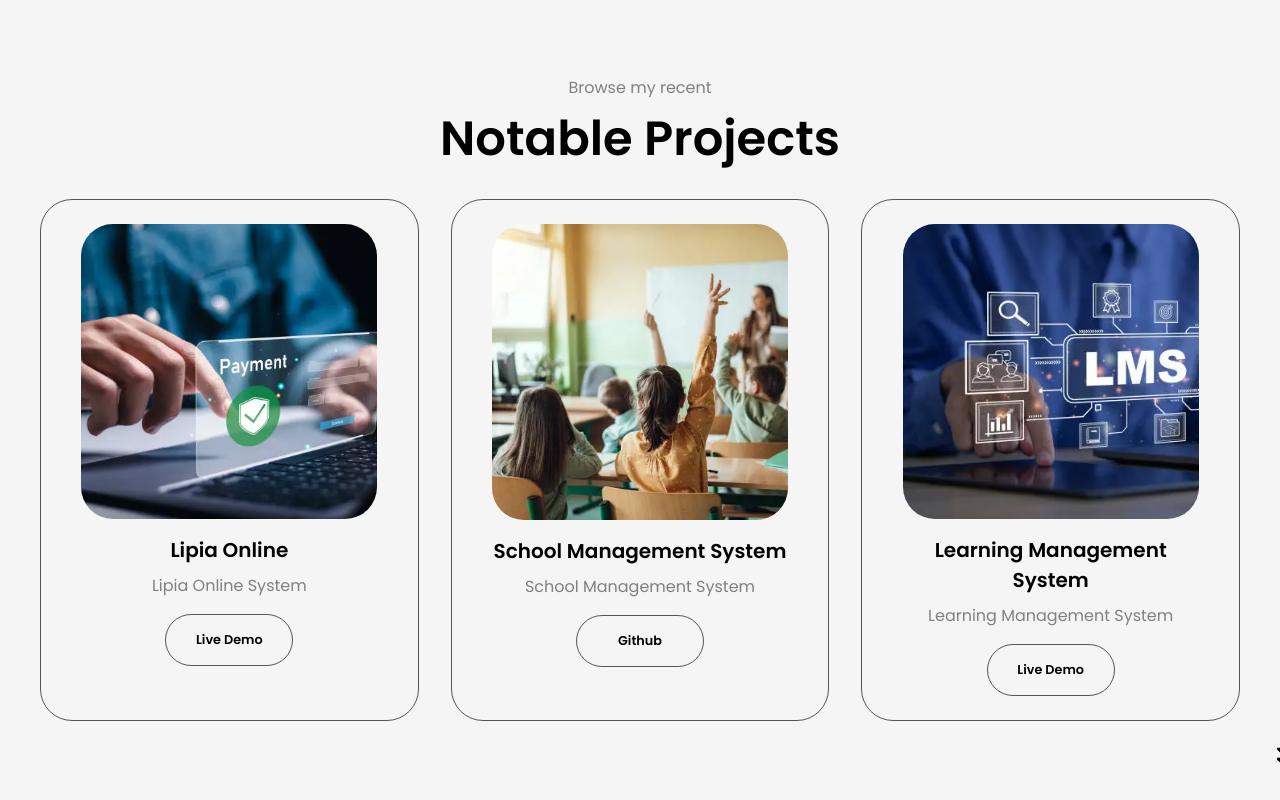
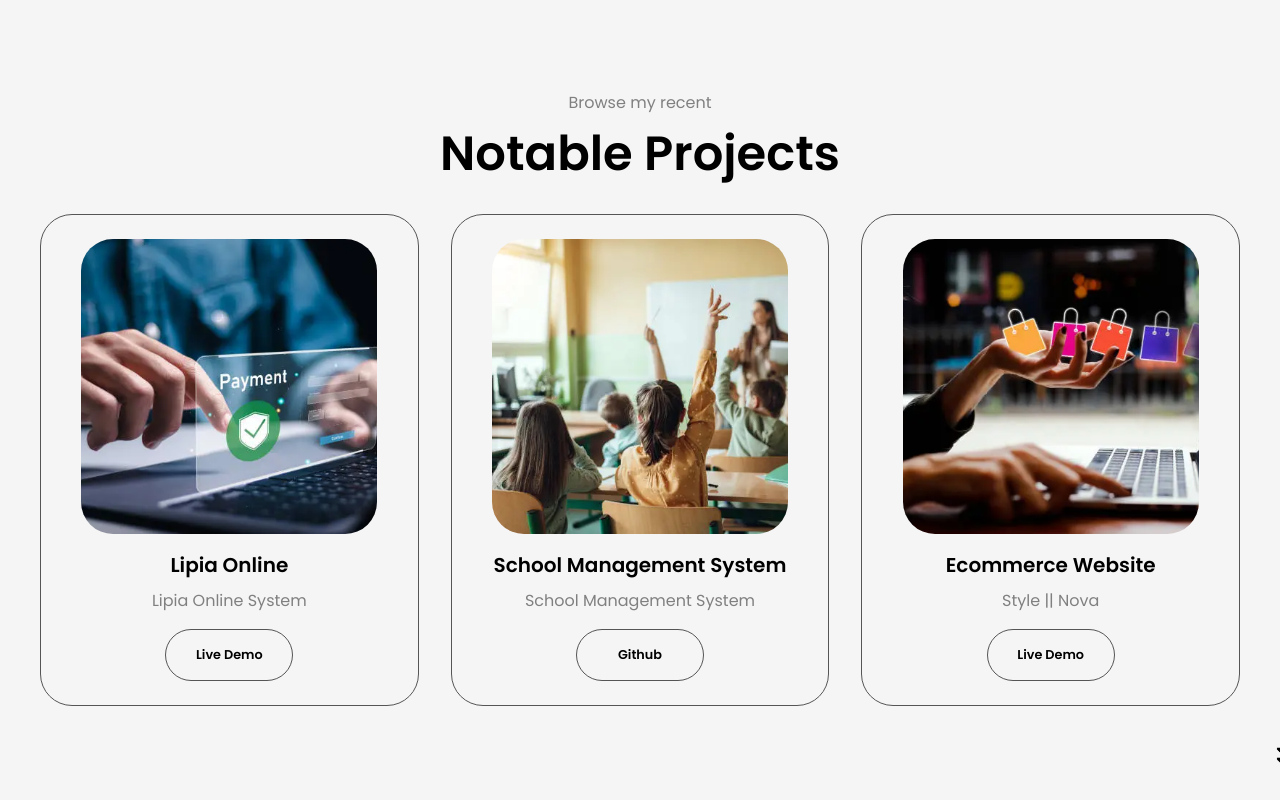
Before and after one commit to code-with-Wandera/portfolio-main, a plain HTML site: page index.html in a window 1280 px wide. Shown: the part 2402-3202 px from the top of the page. Drawn offline with Linux system fonts and the light colour scheme.

Commit message:
made changes on the notable projects

```diff
--- a/index.html
+++ b/index.html
@@ -49,7 +49,7 @@
           <div class="profile-details-buttons-container">
             <a
               class="download-cv-link"
-              href="./assets/WANDERA- CV.pdf"
+              href="./assets/COLLINS WANDERA Software Engineer (1).pdf"
               target="_blank"
               >Download CV</a
             >
@@ -97,7 +97,7 @@
 
                 <h3 class="info-title">Experience</h3>
                 <p class="gray-text" style="text-align: center">
-                  4+ years <br />
+                  3+ years <br />
                   Fullstack Development
                 </p>
               </article>
@@ -254,12 +254,12 @@
 
           <article class="project-card">
             <img
-              src="./assets/LMS.webp"
+              src="./assets/ecommerce.webp"
               alt="Project image"
               class="project-image"
             />
-            <h3 class="project-title">Learning Management System</h3>
-            <p class="project-description gray-text">Learning Management System</p>
+            <h3 class="project-title">Ecommerce Website</h3>
+            <p class="project-description gray-text">Style || Nova</p>
             <div class="project-card-links-container">
               <!-- <a href="#" class="project-card-link">Github</a> -->
               <a
```
Also changed, not shown: assets/ecommerce.webp (added).
